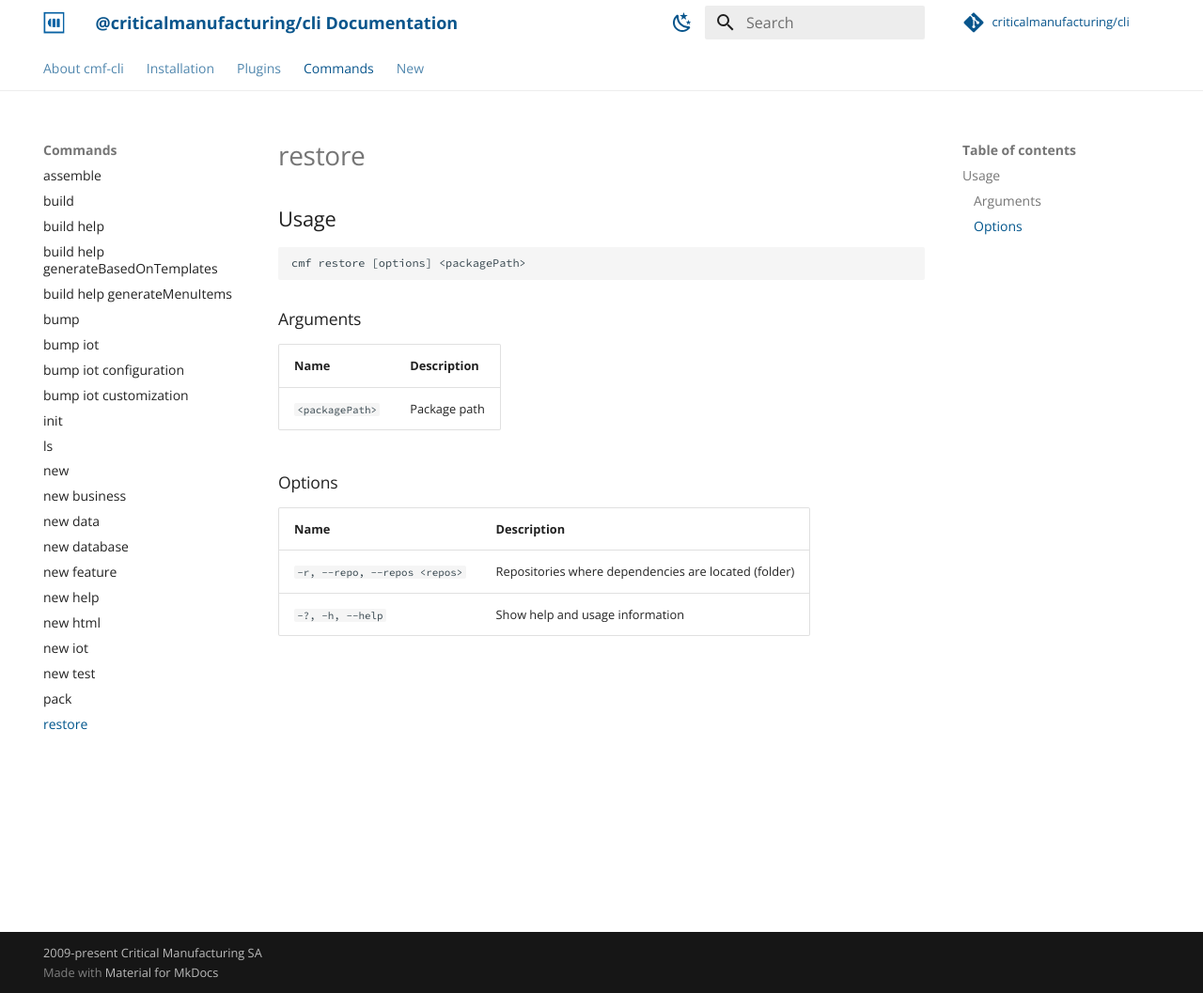
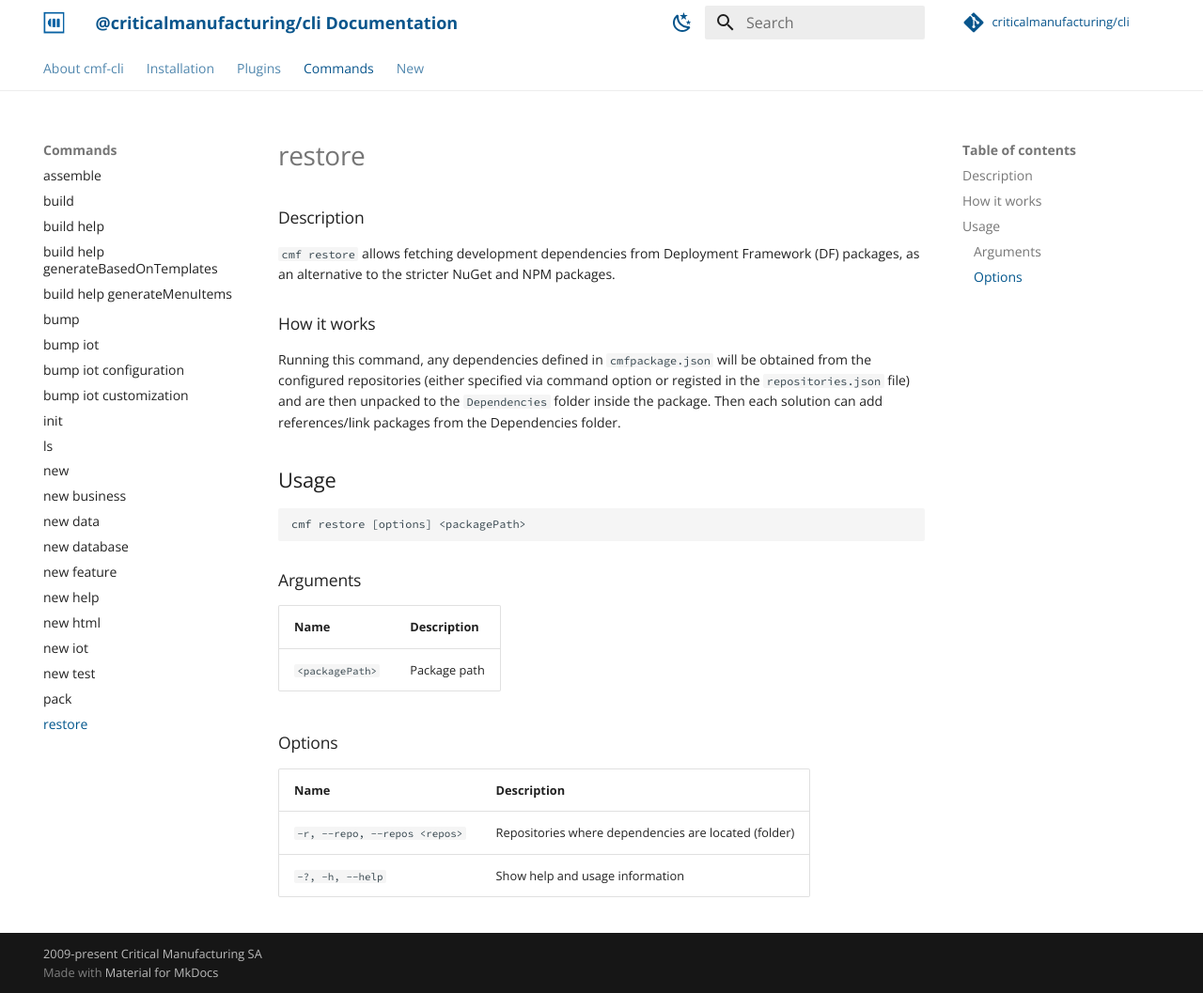
Before and after one commit to criticalmanufacturing/cli, an MkDocs documentation site: the page built from src/commands/restore.md, in a window 1280 px wide and 1057 px high. Shown: the whole window at 94% size. Built offline with MkDocs 1.6.1 and Material for MkDocs 9.7.7, drawn with Linux system fonts in a browser that asks for light colours; comment, search, counter and statistics services are not loaded.

Commit message:
docs: add restore documentation chore: use correct favicon

```diff
--- a/mkdocs.yml
+++ b/mkdocs.yml
@@ -8,6 +8,7 @@
 theme:
   name: material
   logo: assets/cmf-logo.png
+  favicon: assets/favicon.ico
   font:
     text: Open Sans
     code: Source Code Pro
--- a/src/commands/restore.md
+++ b/src/commands/restore.md
@@ -1,4 +1,10 @@
 # restore
+
+### Description
+`cmf restore` allows fetching development dependencies from Deployment Framework (DF) packages, as an alternative to the stricter NuGet and NPM packages.
+
+### How it works
+Running this command, any dependencies defined in `cmfpackage.json` will be obtained from the configured repositories (either specified via command option or registed in the `repositories.json` file) and are then unpacked to the `Dependencies` folder inside the package. Then each solution can add references/link packages from the Dependencies folder.
 
 <!-- BEGIN USAGE -->
 
```
Also changed, not shown: src/assets/favicon.ico (added).
